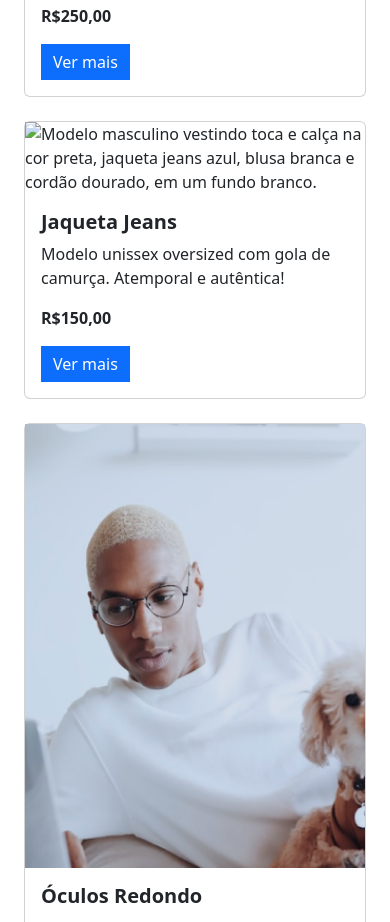
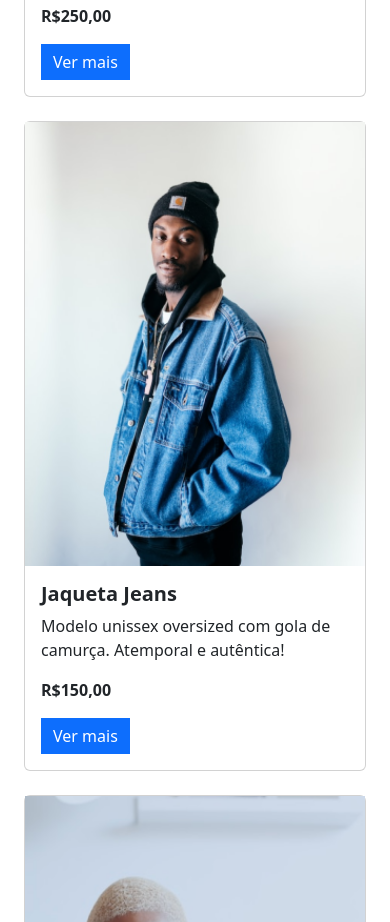
Before and after one commit to Rochadevj/Meteora-Store, a plain HTML site: page index.html in a window 390 px wide. Shown: the part 3160-4082 px from the top of the page. Drawn offline with nearby package versions, Linux system fonts and the light colour scheme.

Commit message:
Update index.html

```diff
--- a/index.html
+++ b/index.html
@@ -251,7 +251,7 @@
 
     <div class="col-12 col-md-6 col-xl-4 pb-4">
       <div class="card">
-        <img class="d-block d-md-none" src="./assets/Destktop/Mobile/produtos/jaqueta-jeans.png"
+        <img class="d-block d-md-none" src="./assets/Desktop/Mobile/produtos/jaqueta-jeans.png"
           alt="Modelo masculino vestindo toca e calça na cor preta, jaqueta jeans azul, blusa branca e cordão dourado, em um fundo branco.">
         <img class="d-none d-md-block d-xl-none" src="./assets/Desktop/Tablet/produtos/jaqueta-jeans.png"
           alt="Modelo masculino vestindo toca e calça na cor preta, jaqueta jeans azul, blusa branca e cordão dourado, em um fundo branco.">
```
